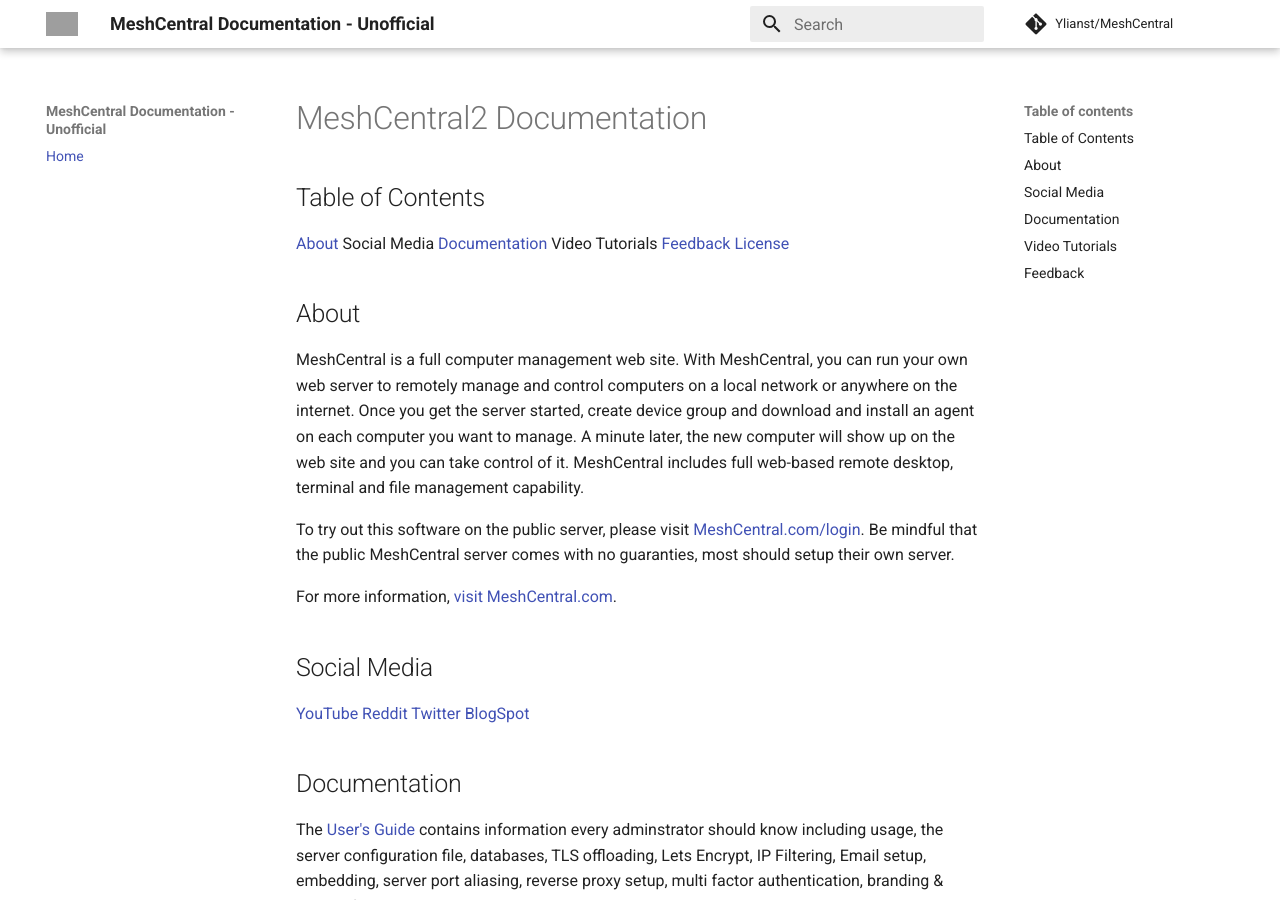
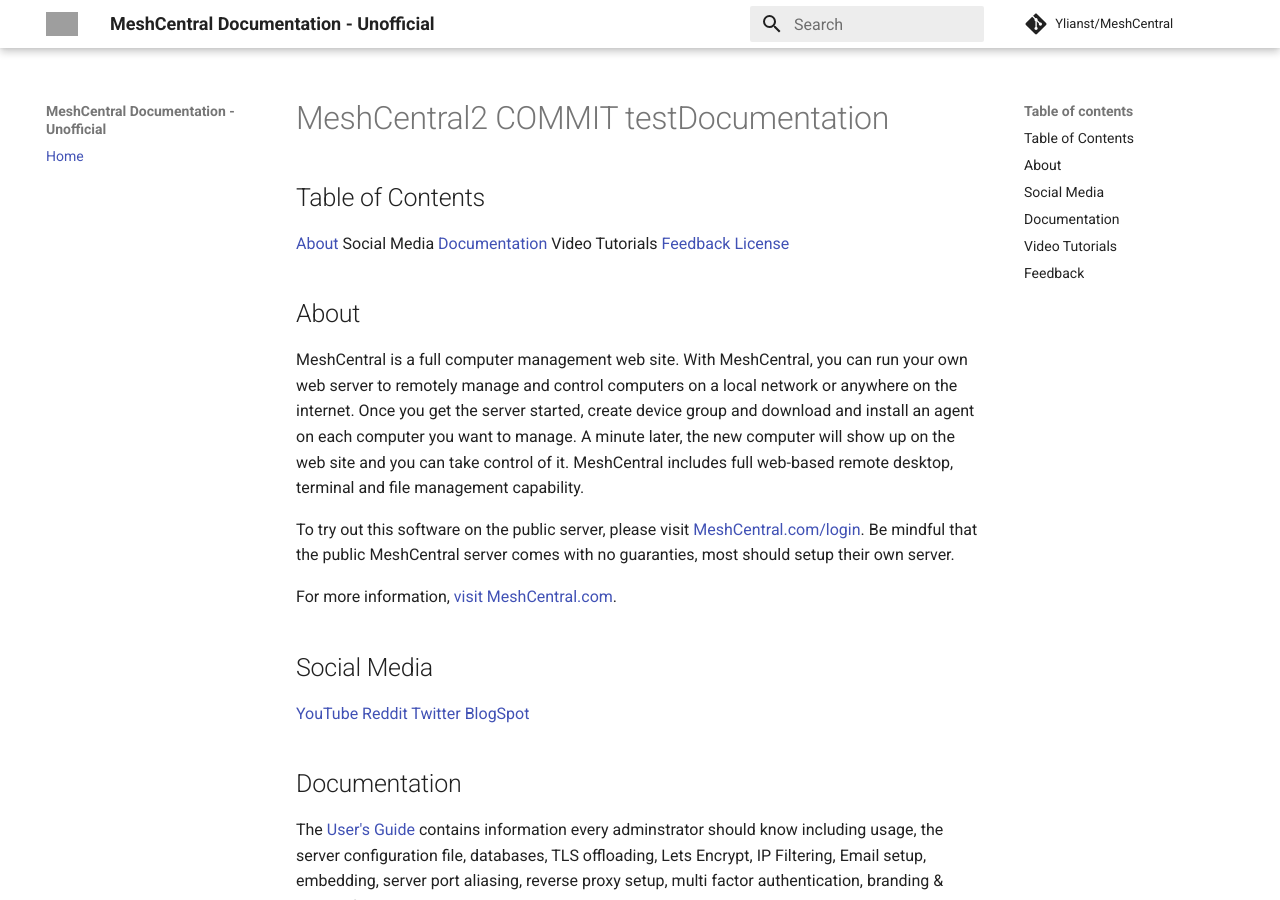
Before and after one commit to silversword411/meshcentraldocs_unofficial, an MkDocs documentation site: the page built from docs/docs/index.md, in a window 1280 px wide and 900 px high. Built offline with MkDocs 1.6.1 and Material for MkDocs 9.7.7, drawn with Linux system fonts in a browser that asks for light colours; comment, search, counter and statistics services are not loaded; grey boxes are pictures that could not be loaded.

Commit message:
Update index.md

```diff
--- a/docs/docs/index.md
+++ b/docs/docs/index.md
@@ -1,4 +1,4 @@
-# MeshCentral2 Documentation
+# MeshCentral2 COMMIT testDocumentation
 
 ## Table of Contents
 
```
